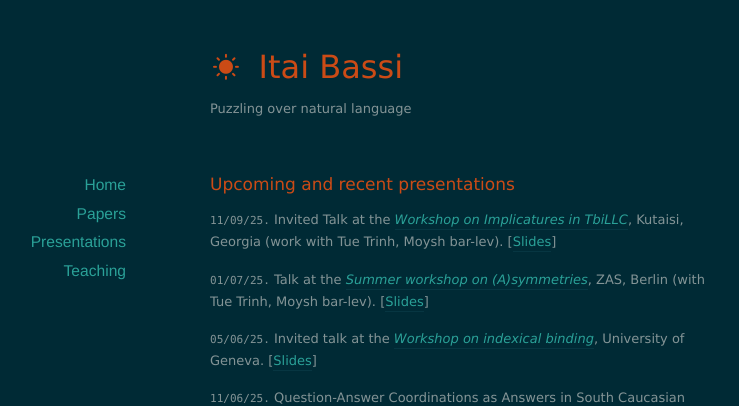
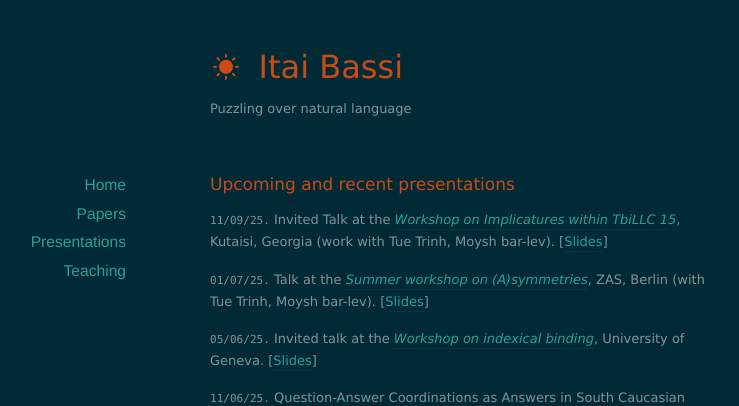
Before and after one commit to itaibassi/itaibassi.github.io, a Jekyll site: the page built from presentations/index.markdown, in a window 1280 px wide. Shown: the top 406 px of the page, without its empty margins (180-919 px from the left). Built offline with Jekyll 4.4.1, drawn with Linux system fonts in a browser that asks for light colours; nearby versions of some CDN libraries.

Commit message:
Update index.markdown

```diff
--- a/presentations/index.markdown
+++ b/presentations/index.markdown
@@ -9,7 +9,7 @@ title: Recent Presentations
 
 # Upcoming and recent presentations
 
-`11/09/25.`  Invited Talk at the [*Workshop on Implicatures in TbiLLC*](https://www.leibniz-zas.de/en/about-us/events/details/events/summer-workshop-on-asymmetries), Kutaisi, Georgia  (work with Tue Trinh, Moysh bar-lev).
+`11/09/25.`  Invited Talk at the [*Workshop on Implicatures within TbiLLC 15*](https://events.illc.uva.nl/Tbilisi/Tbilisi2025/), Kutaisi, Georgia  (work with Tue Trinh, Moysh bar-lev).
 [[Slides](https://www.dropbox.com/scl/fi/b7j4dzgv2x0q4eeqanyqd/TbiLLC_implicatures_slides.pdf?rlkey=a2ydudjh396y01ww4hehg34co&dl=0)]
 
 
```
